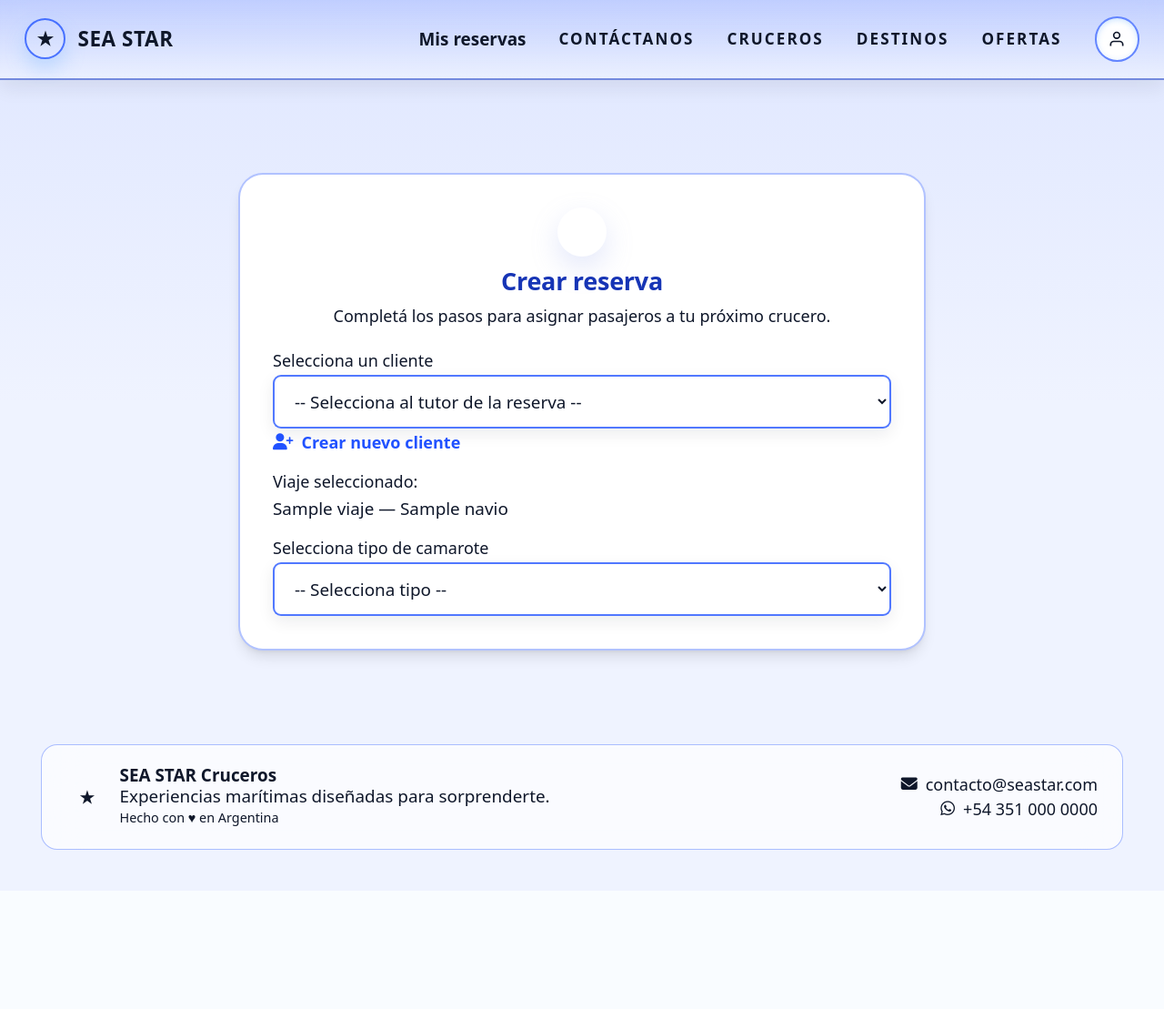
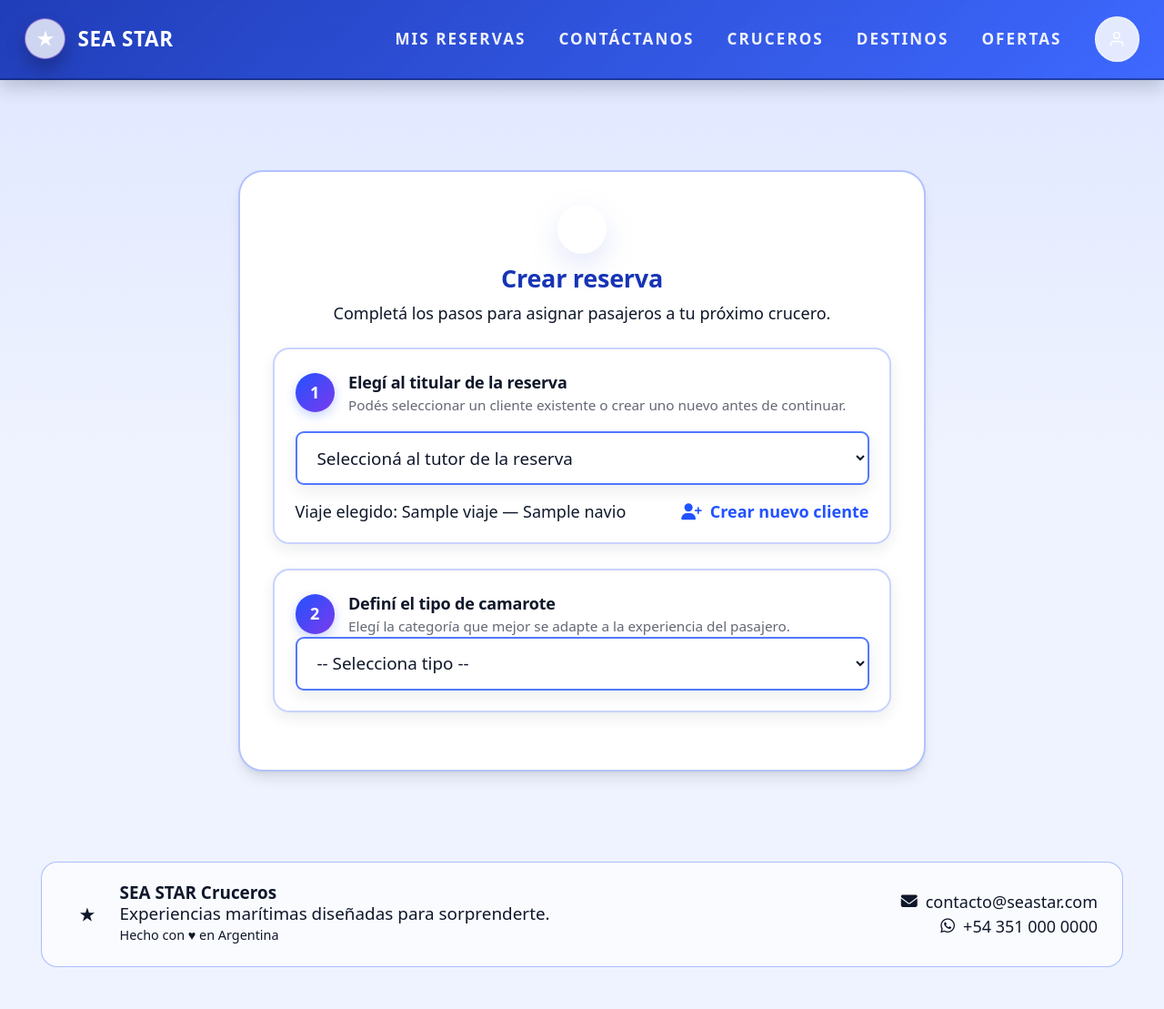
Before and after one commit to Villada-PG3/trabajo-practico-integrador-compania-naviera, a Django app: page /reservas/nueva/?viaje_navio_id=1 in a window 1280 px wide. Shown: the whole page at 91% size. Before the commit the page ends 934 px from the top, so only its background shows below. Run offline with Django 5.2, Linux system fonts and the light colour scheme; a user stored in the database is signed in; tables that the repository leaves empty hold one stand-in row (values such as "Sample post"); some libraries are stand-ins or nearby versions.

Commit message:
Mejoras reservas

```diff
--- a/compania_naviera/compania_naviera/templates/base.html
+++ b/compania_naviera/compania_naviera/templates/base.html
@@ -183,12 +183,12 @@
     .nav-link {
       position: relative;
       padding: 0.35rem 0;
-      color: var(--text);
+      color: rgba(255, 255, 255, 0.92);
       font-weight: 600;
       text-transform: uppercase;
       font-size: 0.95rem;
       letter-spacing: 0.12em;
-      transition: color 180ms ease, transform 180ms ease;
+      transition: color 180ms ease;
     }
     .nav-link::after {
       content: "";
@@ -205,54 +205,54 @@
     }
     .nav-link:hover,
     .nav-link:focus-visible {
-      color: var(--primary-dark);
+      color: #FFFFFF;
     }
     .nav-link:hover::after,
     .nav-link:focus-visible::after {
       transform: scaleX(1);
     }
     .nav-link:focus-visible {
-      outline: 2px solid rgba(33, 82, 255, 0.6);
+      outline: 2px solid rgba(255, 255, 255, 0.65);
       outline-offset: 6px;
     }
     .navbar {
-      background: linear-gradient(180deg, rgba(33, 82, 255, 0.16), rgba(239, 243, 255, 0.65));
-      border-bottom: 2px solid rgba(22, 52, 181, 0.45);
+      background: linear-gradient(135deg, rgba(22, 52, 181, 0.95), rgba(33, 82, 255, 0.85));
+      border-bottom: 2px solid rgba(12, 31, 102, 0.55);
       backdrop-filter: blur(12px);
-      box-shadow: 0 8px 20px rgba(15, 23, 42, 0.08);
+      box-shadow: 0 8px 18px rgba(15, 23, 42, 0.2);
     }
   </style>
 </head>
 <body class="min-h-screen font-sans text-text antialiased">
 
   <!-- Navigation -->
-  <nav class="navbar text-text px-6 py-4 flex justify-between items-center">
+  <nav class="navbar text-white px-6 py-4 flex justify-between items-center">
     <div class="flex items-center gap-3">
       <a href="{% if user.is_authenticated %}{% url 'menu_user' %}{% else %}{% url 'home' %}{% endif %}"
          class="flex items-center gap-3 transition hover:text-primary">
-        <div class="w-10 h-10 rounded-full bg-primary text-text flex items-center justify-center font-bold text-lg shadow-[0_12px_22px_rgba(93,169,255,0.28)] border border-primary/40">★</div>
-        <span class="font-bold text-xl tracking-wide text-primary-dark">SEA STAR</span>
+        <div class="w-10 h-10 rounded-full bg-white/15 text-white flex items-center justify-center font-bold text-lg shadow-[0_12px_22px_rgba(0,0,0,0.25)] border border-white/40">★</div>
+        <span class="font-bold text-xl tracking-wide">SEA STAR</span>
       </a>
     </div>
 
     <div class="hidden md:flex items-center gap-8 font-medium">
 
       {% if user.is_authenticated %}
-        <a href="{% url 'mis_reservas' %}" class="relative transition hover:text-primary-dark font-semibold">Mis reservas</a>
+        <a href="{% url 'mis_reservas' %}" class="nav-link transition">Mis reservas</a>
       {% endif %}
 
-      <a href="{% url 'contacto' %}" class="nav-link transition hover:text-primary-dark font-semibold">Contáctanos</a>
-      <a href="{% url 'cruceros' %}" class="nav-link transition hover:text-primary-dark font-semibold">Cruceros</a>
-      <a href="{% url 'destinos' %}" class="nav-link transition hover:text-primary-dark font-semibold">Destinos</a>
-      <a href="{% url 'ofertas' %}" class="nav-link transition hover:text-primary-dark font-semibold">Ofertas</a>
+      <a href="{% url 'contacto' %}" class="nav-link transition">Contáctanos</a>
+      <a href="{% url 'cruceros' %}" class="nav-link transition">Cruceros</a>
+      <a href="{% url 'destinos' %}" class="nav-link transition">Destinos</a>
+      <a href="{% url 'ofertas' %}" class="nav-link transition">Ofertas</a>
 
       {% if user.is_authenticated %}
         <!-- Dropdown usuario -->
         <div class="relative" x-data="{ open: false }">
           <button @click="open = !open"
-                  class="w-11 h-11 flex items-center justify-center rounded-full bg-white/90 text-text hover:bg-secondary/20 transition shadow-[inset_0_2px_6px_rgba(93,169,255,0.3)] border border-primary/35">
+                  class="w-11 h-11 flex items-center justify-center rounded-full bg-white/20 text-white hover:bg-white/30 transition shadow-[inset_0_2px_6px_rgba(255,255,255,0.2)] border border-white/50">
             <svg width="20" height="20" fill="none" stroke="currentColor" stroke-width="2"
-                 class="text-text" viewBox="0 0 24 24">
+                 class="text-white" viewBox="0 0 24 24">
               <path d="M20 21v-2a4 4 0 0 0-4-4H8a4 4 0 0 0-4 4v2"/>
               <circle cx="12" cy="7" r="4"/>
             </svg>
--- a/compania_naviera/compania_naviera/templates/crear_reserva.html
+++ b/compania_naviera/compania_naviera/templates/crear_reserva.html
@@ -10,69 +10,100 @@
       <p class="text-sm text-text/75">Completá los pasos para asignar pasajeros a tu próximo crucero.</p>
     </div>
 
-    <form method="post" id="reservaForm" class="space-y-4">
+    <form method="post" id="reservaForm" class="space-y-6">
       {% csrf_token %}
 
-      <!-- Seleccionar cliente -->
+      <!-- Paso 1: Cliente y viaje -->
+      <div class="step-card">
+        <div class="step-header">
+          <span class="step-number">1</span>
           <div>
-        <label class="block text-sm font-medium mb-1">Selecciona un cliente</label>
+            <h3 class="step-title">Elegí al titular de la reserva</h3>
+            <p class="step-description">Podés seleccionar un cliente existente o crear uno nuevo antes de continuar.</p>
+          </div>
+        </div>
         <select name="cliente" id="cliente" class="form-control">
-          <option value="">-- Selecciona al tutor de la reserva --</option>
+          <option value="">Seleccioná al tutor de la reserva</option>
           {% for c in clientes %}
             <option value="{{ c.id }}">{{ c.nombre }} {{ c.apellido }}</option>
           {% endfor %}
         </select>
+        <div class="flex flex-wrap items-center gap-3 justify-between">
+          <div class="text-sm text-text/70">
+            <span class="font-medium">Viaje elegido:</span>
+            {{ viaje_seleccionado.viaje.nombre }} — {{ viaje_seleccionado.navio.nombre }}
+          </div>
           <a href="{% url 'crear_cliente' %}" class="text-sm link-secondary inline-flex items-center gap-2">
             <i class="fa-solid fa-user-plus"></i> Crear nuevo cliente
           </a>
         </div>
-
-      <!-- Viaje fijo -->
-      <div class="mb-4">
-        <label class="block text-sm font-medium mb-1 text-text/80">Viaje seleccionado:</label>
-        <p class="text-text font-medium mb-1">
-          {{ viaje_seleccionado.viaje.nombre }} — {{ viaje_seleccionado.navio.nombre }}
-        </p>
         <input type="hidden" name="viaje_navio" value="{{ viaje_seleccionado.id }}">
       </div>
 
       <!-- Paso 2: Tipo de camarote -->
-      <div id="tipoDiv" style="display:none;">
-        <label class="block text-sm font-medium mb-1">Selecciona tipo de camarote</label>
+      <div id="tipoDiv" class="step-card" style="display:none;">
+        <div class="step-header">
+          <span class="step-number">2</span>
+          <div>
+            <h3 class="step-title">Definí el tipo de camarote</h3>
+            <p class="step-description">Elegí la categoría que mejor se adapte a la experiencia del pasajero.</p>
+          </div>
+        </div>
         <select name="tipo_camarote" id="tipo_camarote" class="form-control">
-          <option value="">-- Selecciona tipo --</option>
+          <option value="">Seleccioná un tipo</option>
         </select>
       </div>
 
       <!-- Paso 3: Capacidad -->
-      <div id="capacidadDiv" style="display:none;">
-        <label class="block text-sm font-medium mb-1">Selecciona capacidad</label>
+      <div id="capacidadDiv" class="step-card" style="display:none;">
+        <div class="step-header">
+          <span class="step-number">3</span>
+          <div>
+            <h3 class="step-title">Indicá la capacidad necesaria</h3>
+            <p class="step-description">La capacidad determina cuántos pasajeros pueden asignarse al camarote.</p>
+          </div>
+        </div>
         <select name="capacidad" id="capacidad" class="form-control">
-          <option value="">-- Selecciona capacidad --</option>
+          <option value="">Seleccioná una capacidad</option>
         </select>
       </div>
 
       <!-- Paso 4: Camarote -->
-      <div id="camaroteDiv" style="display:none;">
-        <label class="block text-sm font-medium mb-1">Selecciona un camarote</label>
+      <div id="camaroteDiv" class="step-card" style="display:none;">
+        <div class="step-header">
+          <span class="step-number">4</span>
+          <div>
+            <h3 class="step-title">Seleccioná el camarote disponible</h3>
+            <p class="step-description">Mostramos sólo los camarotes que cumplen con el tipo y la capacidad elegidos.</p>
+          </div>
+        </div>
         <select name="camarote" id="camarote" class="form-control">
-          <option value="">-- Selecciona un camarote --</option>
+          <option value="">Seleccioná un camarote</option>
         </select>
       </div>
 
       <!-- Paso 5: Pasajeros -->
-      <div id="pasajerosDiv" style="display:none;">
-        <label class="block text-sm font-medium mb-1">Agregar pasajeros</label>
-        <div id="pasajerosContainer" class="space-y-2 mt-2"></div>
+      <div id="pasajerosDiv" class="step-card" style="display:none;">
+        <div class="step-header">
+          <span class="step-number">5</span>
+          <div>
+            <h3 class="step-title">Cargá los datos de cada pasajero</h3>
+            <p class="step-description">Agregá a los viajeros uno por uno hasta completar la capacidad del camarote.</p>
+          </div>
+        </div>
+        <div id="pasajerosContainer" class="space-y-3"></div>
         <button type="button" id="agregarPasajeroBtn" class="btn-secondary inline-flex items-center gap-2 px-4 py-2 rounded-lg font-medium">
           <i class="fa-solid fa-user-plus"></i> Agregar pasajero
         </button>
+        <p class="text-xs text-text/60">Podés editar los campos de cada pasajero o eliminarlos antes de confirmar.</p>
       </div>
 
       <!-- Botón final -->
-      <button type="submit" id="submitBtn" class="w-full btn-primary font-semibold py-3 rounded-xl shadow-lg transition mt-4 hidden">
-        Confirmar Reserva
+      <div class="flex justify-end">
+        <button type="submit" id="submitBtn" class="btn-primary font-semibold px-6 py-3 rounded-xl transition hidden">
+          Confirmar reserva
         </button>
+      </div>
     </form>
   </div>
 </div>
@@ -242,6 +273,48 @@
 });
 </script>
 <style>
+  .step-card {
+    background: rgba(255, 255, 255, 0.96);
+    border: 2px solid rgba(33, 82, 255, 0.25);
+    border-radius: 1rem;
+    padding: 1.25rem;
+    box-shadow: 0 6px 16px rgba(15, 23, 42, 0.08);
+    display: grid;
+    gap: 1rem;
+  }
+
+  .step-header {
+    display: flex;
+    align-items: center;
+    gap: 0.85rem;
+  }
+
+  .step-number {
+    display: inline-flex;
+    align-items: center;
+    justify-content: center;
+    width: 2.4rem;
+    height: 2.4rem;
+    border-radius: 9999px;
+    background: linear-gradient(135deg, #2152FF, #7C3AED);
+    color: #FFFFFF;
+    font-weight: 700;
+    font-size: 1rem;
+    box-shadow: 0 4px 12px rgba(33, 82, 255, 0.25);
+  }
+
+  .step-title {
+    font-size: 1rem;
+    font-weight: 600;
+    color: var(--text);
+  }
+
+  .step-description {
+    margin: 0;
+    color: rgba(15, 23, 42, 0.65);
+    font-size: 0.85rem;
+  }
+
   .capacity-toast {
     position: fixed;
     bottom: 2rem;
```
Lines whose indentation alone changed are shown as unchanged.
